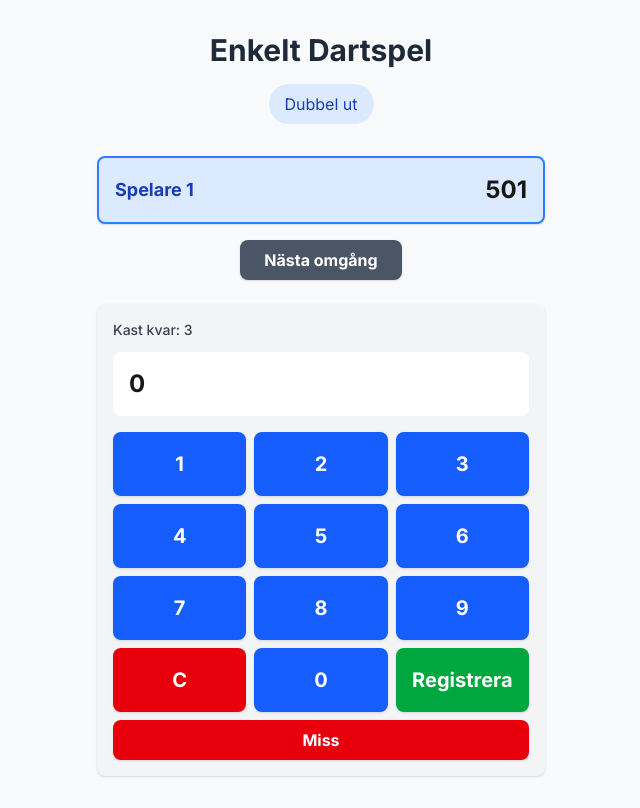
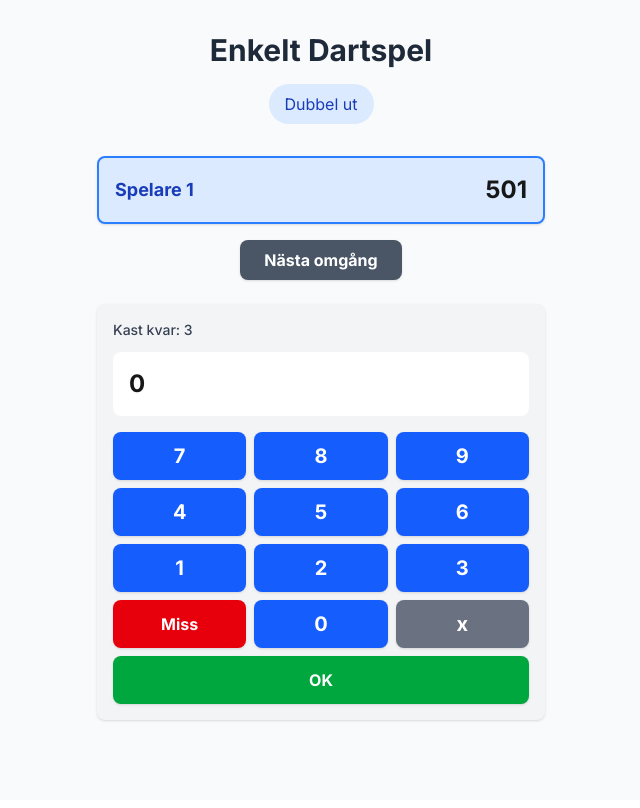
Before and after one commit to Errie15/enkeldart, a Next.js app: page / in a window 1280 px wide. Both pictures are taken after a click on the button "Börja spela". Shown: the whole page, without its empty margins (319-959 px from the left). Built offline with nearby package versions, Linux system fonts and the light colour scheme.

Commit message:
bättre layout och poäng med statistik

```diff
--- a/src/components/DartGame.tsx
+++ b/src/components/DartGame.tsx
@@ -6,9 +6,10 @@ import GameSetup from './GameSetup';
 import PlayerScoreboard from './PlayerScoreboard';
 import ScoreInput from './ScoreInput';
 import GameOver from './GameOver';
+import StatisticsModal from './StatisticsModal';
 
 export default function DartGame() {
-  const { gameState, gameSettings, currentPlayer } = useGameContext();
+  const { gameState, gameSettings, currentPlayer, showStats, setShowStats, playerWithStats } = useGameContext();
   const prevHistoryLengthRef = useRef<number>(0);
 
   // Play sound on bust
@@ -53,6 +54,10 @@ export default function DartGame() {
     }
   }, [gameState, currentPlayer]);
 
+  const handleCloseStats = () => {
+    setShowStats(false);
+  };
+
   return (
     <div className="min-h-screen bg-gray-50 dark:bg-gray-900 py-8 px-4">
       <div className="max-w-md mx-auto mb-8">
@@ -83,6 +88,13 @@ export default function DartGame() {
       )}
 
       {gameState === 'finished' && <GameOver />}
+
+      {showStats && playerWithStats && (
+        <StatisticsModal
+          player={playerWithStats}
+          onClose={handleCloseStats}
+        />
+      )}
     </div>
   );
 }
--- a/src/components/ScoreInput.tsx
+++ b/src/components/ScoreInput.tsx
@@ -2,6 +2,7 @@
 
 import React, { useState, useEffect, useRef } from 'react';
 import { useGameContext } from '../contexts/GameContext';
+import { evaluateExpression } from '../utils/mathExpressionParser';
 
 export default function ScoreInput() {
   const { addScore, currentPlayer, nextPlayer } = useGameContext();
@@ -9,6 +10,7 @@ export default function ScoreInput() {
   const [throwsLeft, setThrowsLeft] = useState(3);
   const [isSubmitting, setIsSubmitting] = useState(false);
   const [statusMessage, setStatusMessage] = useState('');
+  const [calculatedValue, setCalculatedValue] = useState<number | null>(null);
   const playerChangePending = useRef(false);
 
   useEffect(() => {
@@ -18,14 +20,34 @@ export default function ScoreInput() {
     setIsSubmitting(false);
     playerChangePending.current = false;
     setCurrentScore('');
+    setCalculatedValue(null);
   }, [currentPlayer]);
 
+  useEffect(() => {
+    // Check if input contains operators and calculate result
+    if (currentScore && /[x]/.test(currentScore)) {
+      const result = evaluateExpression(currentScore);
+      setCalculatedValue(result);
+    } else {
+      setCalculatedValue(null);
+    }
+  }, [currentScore]);
 
   const handleNumberClick = (num: number) => {
-    if (isSubmitting || playerChangePending.current || currentScore.length >= 3) return;
+    if (isSubmitting || playerChangePending.current || currentScore.length >= 10) return;
     const newScore = currentScore + num.toString();
-    if (parseInt(newScore) > 180) return;
     setCurrentScore(newScore);
+  };
+
+  const handleOperatorClick = () => {
+    if (isSubmitting || playerChangePending.current || currentScore.length >= 10) return;
+    if (currentScore === '') return; // Prevent starting with an operator
+
+    // Don't add operator if the last character is already an operator
+    const lastChar = currentScore.slice(-1);
+    if (/[x]/.test(lastChar)) return;
+
+    setCurrentScore(currentScore + 'x');
   };
 
   const handleDelete = () => {
@@ -33,33 +55,43 @@ export default function ScoreInput() {
     setCurrentScore(currentScore.slice(0, -1));
   };
 
-  const handleClear = () => {
-    if (isSubmitting || playerChangePending.current) return;
-    setCurrentScore('');
-  };
-
   const registerScore = (score: number) => {
     addScore(score);
     setCurrentScore('');
+    setCalculatedValue(null);
     setThrowsLeft(prev => Math.max(0, prev - 1));
   };
 
+  const handleSubmit = () => {
+    if (isSubmitting || playerChangePending.current) return;
+    if (!currentScore) return;
 
-  const handleSubmit = () => {
-    if (!currentScore || isSubmitting || playerChangePending.current) return;
+    let scoreToRegister: number;
 
-    const score = parseInt(currentScore);
-    if (score < 0 || score > 180) return;
+    // If we have a calculated value, use that
+    if (calculatedValue !== null) {
+      scoreToRegister = calculatedValue;
+    } else {
+      // Otherwise parse the input as a number
+      scoreToRegister = parseInt(currentScore);
+    }
+
+    // Validate score
+    if (isNaN(scoreToRegister) || scoreToRegister < 0 || scoreToRegister > 180) {
+      setStatusMessage('Ogiltig poäng. Måste vara mellan 0-180.');
+      setTimeout(() => setStatusMessage(''), 2000);
+      return;
+    }
 
     setIsSubmitting(true);
     const isLastThrow = throwsLeft === 1;
 
     setTimeout(() => {
-      registerScore(score);
+      registerScore(scoreToRegister);
 
       if (isLastThrow) {
         playerChangePending.current = true;
-        setStatusMessage(`${score} poäng registrerat! Turen går vidare...`);
+        setStatusMessage(`${scoreToRegister} poäng registrerat! Turen går vidare...`);
         setTimeout(() => {
           nextPlayer();
           setIsSubmitting(false);
@@ -106,7 +138,7 @@ export default function ScoreInput() {
     <button
       key={num}
       onClick={() => handleNumberClick(num)}
-      className="w-full h-16 bg-blue-600 text-white text-xl font-bold rounded-lg hover:bg-blue-700 active:bg-blue-800 shadow"
+      className="w-full h-12 bg-blue-600 text-white text-xl font-bold rounded-lg hover:bg-blue-700 active:bg-blue-800 shadow"
       disabled={isSubmitting || playerChangePending.current}
     >
       {num}
@@ -142,7 +174,12 @@ export default function ScoreInput() {
         )}
 
         <div className="bg-white dark:bg-gray-700 p-4 rounded-lg mb-4 h-16 flex items-center justify-between">
-          <span className="text-2xl font-bold dark:text-white">{currentScore || '0'}</span>
+          <div className="flex flex-col">
+            <span className="text-2xl font-bold dark:text-white">{currentScore || '0'}</span>
+            {calculatedValue !== null && (
+              <span className="text-sm text-gray-600 dark:text-gray-300">= {calculatedValue}</span>
+            )}
+          </div>
           {currentScore && (
             <button
               onClick={handleDelete}
@@ -155,32 +192,15 @@ export default function ScoreInput() {
         </div>
 
         <div className="grid grid-cols-3 gap-2 mb-2">
-          {[1, 2, 3, 4, 5, 6, 7, 8, 9].map(renderNumberButton)}
-          <button
-            onClick={handleClear}
-            className="w-full h-16 bg-red-600 text-white text-xl font-bold rounded-lg hover:bg-red-700 active:bg-red-800 shadow"
-            disabled={isSubmitting || playerChangePending.current}
-          >
-            C
-          </button>
-          {renderNumberButton(0)}
-          <button
-            onClick={handleSubmit}
-            className={`w-full h-16 text-white text-xl font-bold rounded-lg shadow ${
-              isSubmitting || playerChangePending.current
-                ? 'bg-green-400 dark:bg-green-700'
-                : 'bg-green-600 hover:bg-green-700 active:bg-green-800'
-            }`}
-            disabled={throwsLeft === 0 || isSubmitting || playerChangePending.current || !currentScore}
-          >
-            {isSubmitting ? 'Registrerar...' : 'Registrera'}
-          </button>
+          {[7, 8, 9].map(renderNumberButton)}
+          {[4, 5, 6].map(renderNumberButton)}
+          {[1, 2, 3].map(renderNumberButton)}
         </div>
 
         <div className="grid grid-cols-3 gap-2">
           <button
             onClick={handleMiss}
-            className={`w-full h-10 text-white font-bold rounded-lg shadow col-span-3 ${
+            className={`w-full h-12 text-white font-bold rounded-lg shadow ${
               isSubmitting || playerChangePending.current
                 ? 'bg-red-400 dark:bg-red-700'
                 : 'bg-red-600 hover:bg-red-700 active:bg-red-800'
@@ -189,6 +209,30 @@ export default function ScoreInput() {
           >
             {isSubmitting ? 'Registrerar...' : 'Miss'}
           </button>
+
+          {renderNumberButton(0)}
+
+          <button
+            onClick={handleOperatorClick}
+            className="w-full h-12 bg-gray-500 text-white text-xl font-bold rounded-lg hover:bg-gray-600 active:bg-gray-700 shadow"
+            disabled={isSubmitting || playerChangePending.current}
+          >
+            x
+          </button>
+        </div>
+
+        <div className="mt-2">
+          <button
+            onClick={handleSubmit}
+            className={`w-full h-12 text-white text-md font-bold rounded-lg shadow ${
+              isSubmitting || playerChangePending.current
+                ? 'bg-green-400 dark:bg-green-700'
+                : 'bg-green-600 hover:bg-green-700 active:bg-green-800'
+            }`}
+            disabled={throwsLeft === 0 || isSubmitting || playerChangePending.current || !currentScore}
+          >
+            {isSubmitting ? 'Registrerar...' : 'OK'}
+          </button>
         </div>
       </div>
     </div>
--- /dev/null
+++ b/src/components/StatisticsModal.tsx
@@ -0,0 +1,71 @@
+'use client';
+
+import React from 'react';
+import { Player, calculatePlayerStatistics } from '../utils/dartGameUtils';
+
+interface StatisticsModalProps {
+  player: Player;
+  onClose: () => void;
+}
+
+export default function StatisticsModal({ player, onClose }: StatisticsModalProps) {
+  const stats = calculatePlayerStatistics(player);
+
+  return (
+    <div className="fixed inset-0 flex items-center justify-center z-50 bg-black bg-opacity-50">
+      <div className="bg-white dark:bg-gray-800 rounded-lg shadow-lg p-6 m-4 max-w-md w-full">
+        <div className="flex justify-between items-center mb-4">
+          <h2 className="text-xl font-bold text-gray-800 dark:text-white">
+            Statistik: {player.name}
+          </h2>
+          <button
+            onClick={onClose}
+            className="text-gray-500 hover:text-gray-700 dark:text-gray-300 dark:hover:text-white"
+          >
+            ✕
+          </button>
+        </div>
+
+        <div className="border-t border-gray-200 dark:border-gray-700 py-4">
+          <div className="grid grid-cols-1 gap-4">
+            <div className="bg-blue-50 dark:bg-blue-900 p-4 rounded-lg">
+              <h3 className="text-lg font-semibold text-blue-800 dark:text-blue-300 mb-2">
+                Slutresultat
+              </h3>
+              <p className="text-gray-800 dark:text-gray-200">
+                Spelet avslutades på <span className="font-bold">{stats.totalThrows} kast</span>
+              </p>
+            </div>
+
+            <div className="bg-green-50 dark:bg-green-900 p-4 rounded-lg">
+              <h3 className="text-lg font-semibold text-green-800 dark:text-green-300 mb-2">
+                Genomsnitt per runda
+              </h3>
+              <p className="text-gray-800 dark:text-gray-200">
+                <span className="font-bold">{stats.averagePerRound.toFixed(1)} poäng</span> per runda (3 kast)
+              </p>
+            </div>
+
+            <div className="bg-purple-50 dark:bg-purple-900 p-4 rounded-lg">
+              <h3 className="text-lg font-semibold text-purple-800 dark:text-purple-300 mb-2">
+                Genomsnitt per kast
+              </h3>
+              <p className="text-gray-800 dark:text-gray-200">
+                <span className="font-bold">{stats.averagePerThrow.toFixed(1)} poäng</span> per kast
+              </p>
+            </div>
+          </div>
+        </div>
+
+        <div className="mt-6">
+          <button
+            onClick={onClose}
+            className="w-full bg-blue-600 hover:bg-blue-700 text-white font-bold py-2 px-4 rounded-lg"
+          >
+            Stäng
+          </button>
+        </div>
+      </div>
+    </div>
+  );
+}
--- a/src/utils/dartGameUtils.ts
+++ b/src/utils/dartGameUtils.ts
@@ -12,6 +12,34 @@ export type Player = {
 
 export type GameSettings = {
   doubleOut: boolean;
+};
+
+export type PlayerStatistics = {
+  totalThrows: number;
+  averagePerRound: number;
+  averagePerThrow: number;
+};
+
+// Calculate player statistics
+export const calculatePlayerStatistics = (player: Player): PlayerStatistics => {
+  // Count total number of throws
+  let totalThrows = 0;
+
+  if (player.history) {
+    player.history.forEach(round => {
+      totalThrows += round.length;
+    });
+  }
+
+  // Calculate scores
+  const pointsScored = player.initialScore - player.score;
+  const totalRounds = player.history ? player.history.length : 0;
+
+  return {
+    totalThrows,
+    averagePerRound: totalRounds > 0 ? pointsScored / totalRounds : 0,
+    averagePerThrow: totalThrows > 0 ? pointsScored / totalThrows : 0
+  };
 };
 
 // Check if throw would result in a bust
--- /dev/null
+++ b/src/utils/mathExpressionParser.ts
@@ -0,0 +1,45 @@
+/**
+ * Parses and evaluates a simple mathematical expression
+ * Supports addition (+), subtraction (-), multiplication (x or *), and division (/)
+ *
+ * @param expression The mathematical expression as a string
+ * @returns The calculated result or null if the expression is invalid
+ */
+export function evaluateExpression(expression: string): number | null {
+  if (!expression || expression.trim() === '') return null;
+
+  try {
+    // Normalize expression by replacing 'x' with '*' and removing spaces
+    const normalizedExpression = expression.replace(/\s+/g, '').replace(/x/gi, '*');
+
+    // Basic validation to make sure it's a mathematical expression
+    // Only allows digits, operators and parentheses
+    if (!/^[0-9+\-*/().]+$/.test(normalizedExpression)) {
+      return null;
+    }
+
+    // Extra safety: ensure expression only contains valid mathematical operations
+    // This prevents code injection and most syntax errors
+    const safeExpression = normalizedExpression
+      .replace(/[^0-9+\-*/().]/g, '') // Extra sanitization
+      .replace(/([+\-*/])[+*/]/g, '$1'); // Remove consecutive operators except negative numbers
+
+    // For dart scoring we only need simple multiplication, let's validate it further
+    // Check that it's a simple pattern like "17*3" with just numbers and operators
+    if (safeExpression.includes('*')) {
+      const parts = safeExpression.split('*');
+      if (parts.some(part => !/^\d+$/.test(part))) {
+        return null; // Only allow simple "number*number" patterns
+      }
+
+      // Manual calculation for multiplication to avoid Function constructor
+      return parts.reduce((result, part) => result * parseInt(part), 1);
+    } else {
+      // If no multiplication, just parse as a single number
+      return parseInt(safeExpression);
+    }
+  } catch (error) {
+    console.error('Error evaluating expression:', error);
+    return null;
+  }
+}
```
Also changed, not shown: src/contexts/GameContext.tsx (+19 -4 lines).
